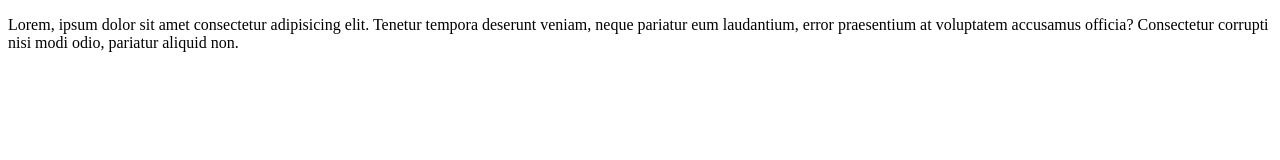
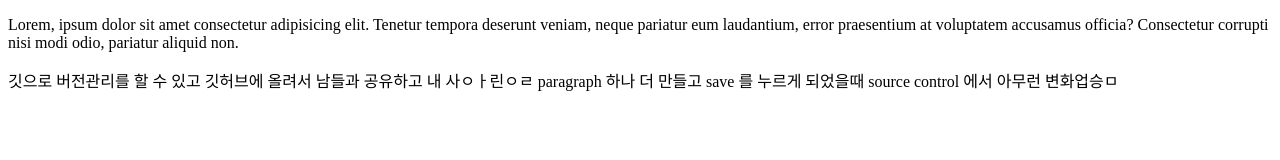
Before and after one commit to lun2ee/re_git327_, a plain HTML site: page re_1.html in a window 1280 px wide. Drawn offline with Linux system fonts and the light colour scheme.

Commit message:
왜 안되는걸까 ㅅㅂ

```diff
--- a/re_1.html
+++ b/re_1.html
@@ -13,5 +13,10 @@
       voluptatem accusamus officia? Consectetur corrupti nisi modi odio,
       pariatur aliquid non.
     </p>
+    <p>
+      깃으로 버전관리를 할 수 있고 깃허브에 올려서 남들과 공유하고 내
+      사ㅇㅏ린ㅇㄹ paragraph 하나 더 만들고 save 를 누르게 되었을때 source
+      control 에서 아무런 변화업승ㅁ
+    </p>
   </body>
 </html>
```
